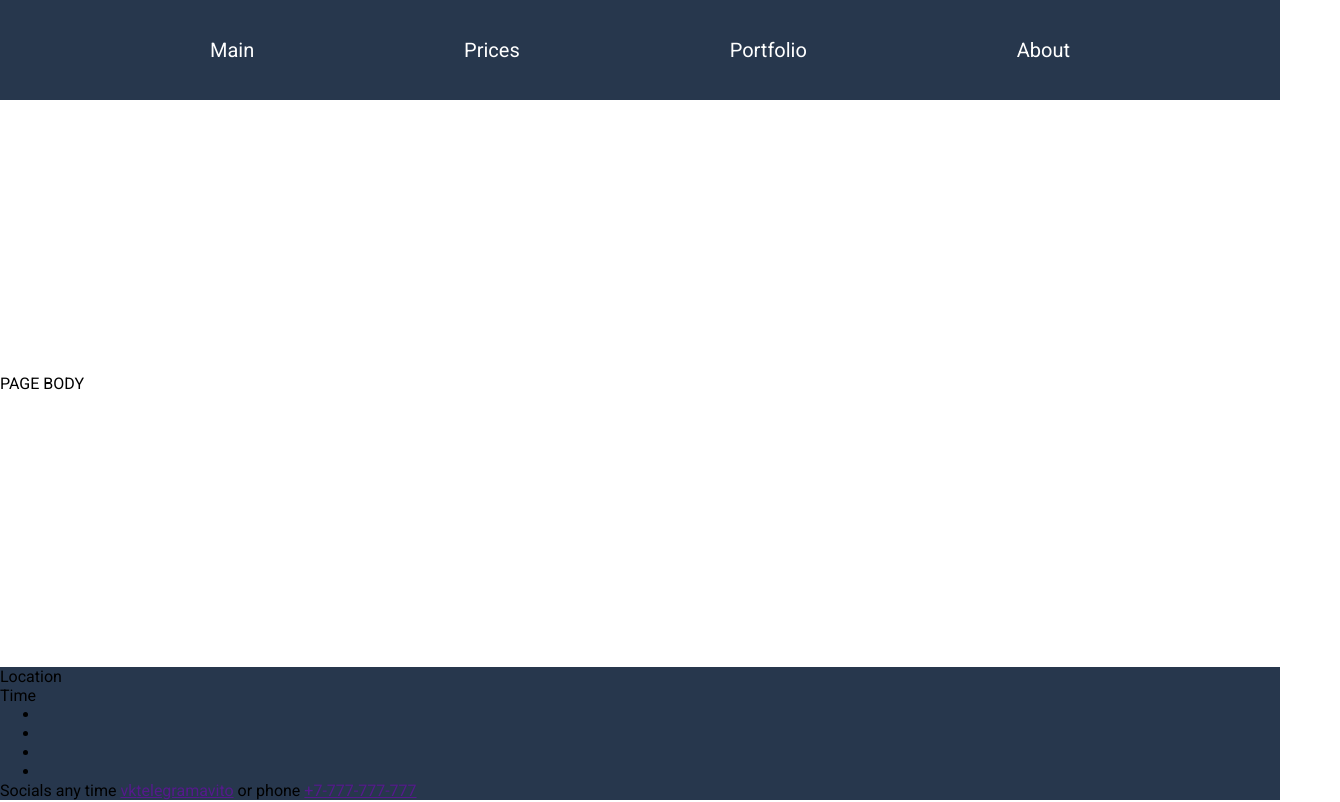
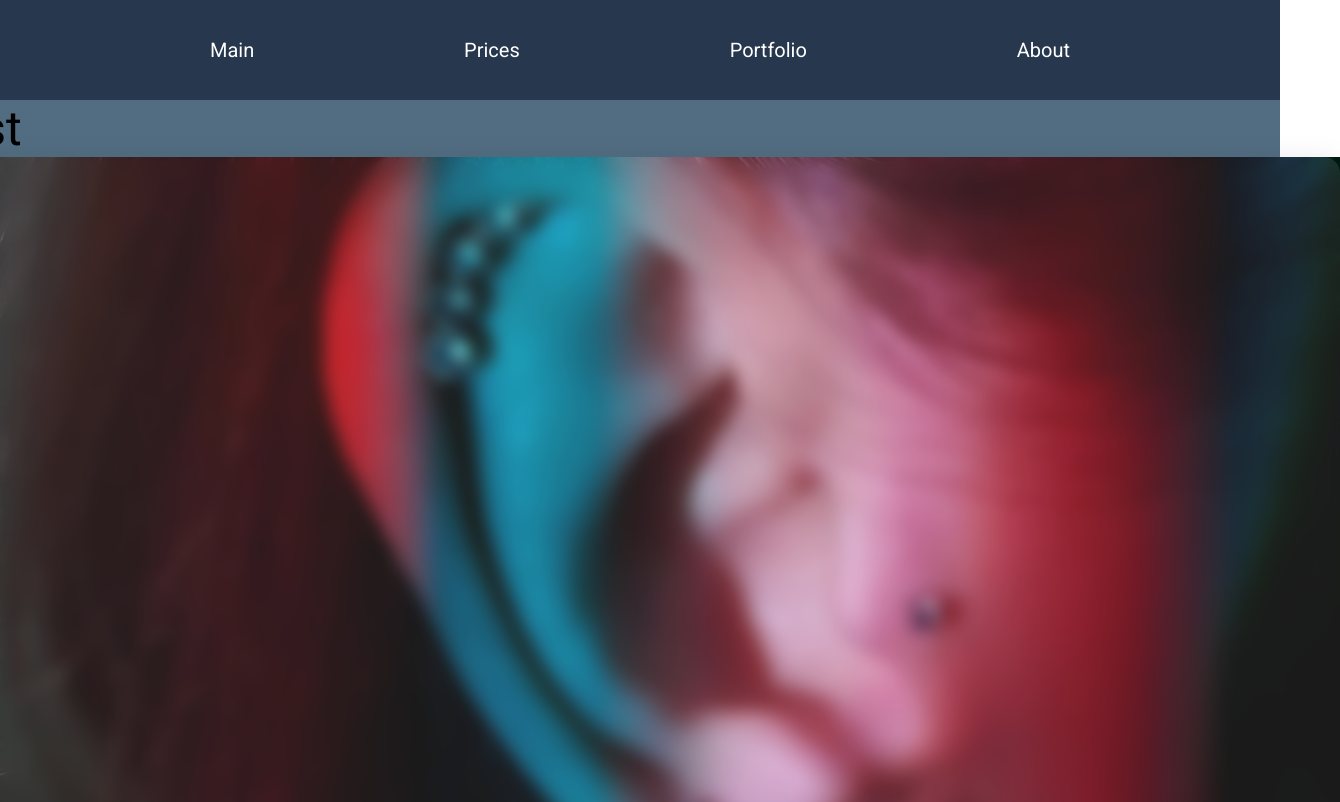
Before and after one commit to Linksee1/PiercingSPA, a Vue app: page / in a window 1280 px wide. Shown: the top 802 px of the page, 1340 px wide, since content can reach past the window. Built offline with nearby package versions, Linux system fonts and the light colour scheme.

Commit message:
Added background image, fixed some paths

```diff
--- a/index.html
+++ b/index.html
@@ -5,11 +5,11 @@
     <link rel="icon" href="/favicon.ico">
     <meta name="viewport" content="width=device-width, initial-scale=1.0">
     <title>PiercingSPA</title>
-    <link rel="apple-touch-icon" sizes="180x180" href="/public/apple-touch-icon.png">
-    <link rel="icon" type="image/png" sizes="32x32" href="/public/favicon-32x32.png">
-    <link rel="icon" type="image/png" sizes="16x16" href="/public/favicon-16x16.png">
-    <link rel="manifest" href="/public/site.webmanifest">
-    <link rel="mask-icon" href="/public/safari-pinned-tab.svg" color="#5bbad5">
+    <link rel="apple-touch-icon" sizes="180x180" href="/apple-touch-icon.png">
+    <link rel="icon" type="image/png" sizes="32x32" href="/favicon-32x32.png">
+    <link rel="icon" type="image/png" sizes="16x16" href="/favicon-16x16.png">
+    <link rel="manifest" href="/site.webmanifest">
+    <link rel="mask-icon" href="/safari-pinned-tab.svg" color="#5bbad5">
     <meta name="msapplication-TileColor" content="#da532c">
     <meta name="theme-color" content="#ffffff">
   </head>
--- a/src/components/AppBody.vue
+++ b/src/components/AppBody.vue
@@ -3,11 +3,25 @@
 </script>
 
 <template>
-  <div>
-    PAGE BODY
+  <div class="body-background">
+    <div class="body">
+      <slot></slot>
+    </div>
   </div>
 </template>
 
 <style scoped>
+.body {
+  width: 1400px;
+}
 
+.body-background {
+  width: 100%;
+  background-color: var(--secondary-background-color);
+  display: flex;
+  flex: 1;
+  flex-direction: column;
+  justify-content: center;
+  align-items: center;
+}
 </style>
--- a/src/components/AppFooter.vue
+++ b/src/components/AppFooter.vue
@@ -31,6 +31,6 @@
 
 <style scoped>
   .footer {
-    background-color: #27374D;
+    background-color: var(--primary-background-color);
   }
 </style>
--- a/src/components/AppHeader.vue
+++ b/src/components/AppHeader.vue
@@ -28,7 +28,7 @@
     &-wrapper {
       display: flex;
       justify-content: center;
-      background-color: #27374D;
+      background-color: var(--primary-background-color);
       position: absolute;
       top: 0;
       width: 100%;
--- /dev/null
+++ b/src/components/Catcher.vue
@@ -0,0 +1,28 @@
+<script setup lang="ts">
+
+</script>
+
+<template>
+  <div class="catcher-wrapper">
+    <div class="catcher-glass"></div>
+  </div>
+</template>
+
+<style scoped lang="scss">
+  .catcher {
+    &-wrapper {
+      width: 100%;
+      display: flex;
+      height: 800px;
+      background: url("/images/bg.jpg") no-repeat center;
+      background-size: 100%;
+    }
+    &-glass {
+      background: rgba(255, 255, 255, 0.1);
+      border-radius: 16px;
+      box-shadow: 0 4px 30px rgba(0, 0, 0, 0.1);
+      backdrop-filter: blur(8px);
+      width: 100%;
+    }
+  }
+</style>
--- a/src/views/HomeView.vue
+++ b/src/views/HomeView.vue
@@ -1,12 +1,14 @@
 <script setup lang="ts">
   import AppBody from '../components/AppBody.vue'
   import AppFooter from '../components/AppFooter.vue'
+  import Catcher from '../components/Catcher.vue'
   import AppHeader from '../components/AppHeader.vue'
 </script>
 
 <template>
   <AppHeader/>
   <AppBody>
+      <h1>test</h1>
       <Catcher/>
       <PorfolioCarousel/>
       <Prices/>
```
Also changed, not shown: public/images/bg.jpg (added).
